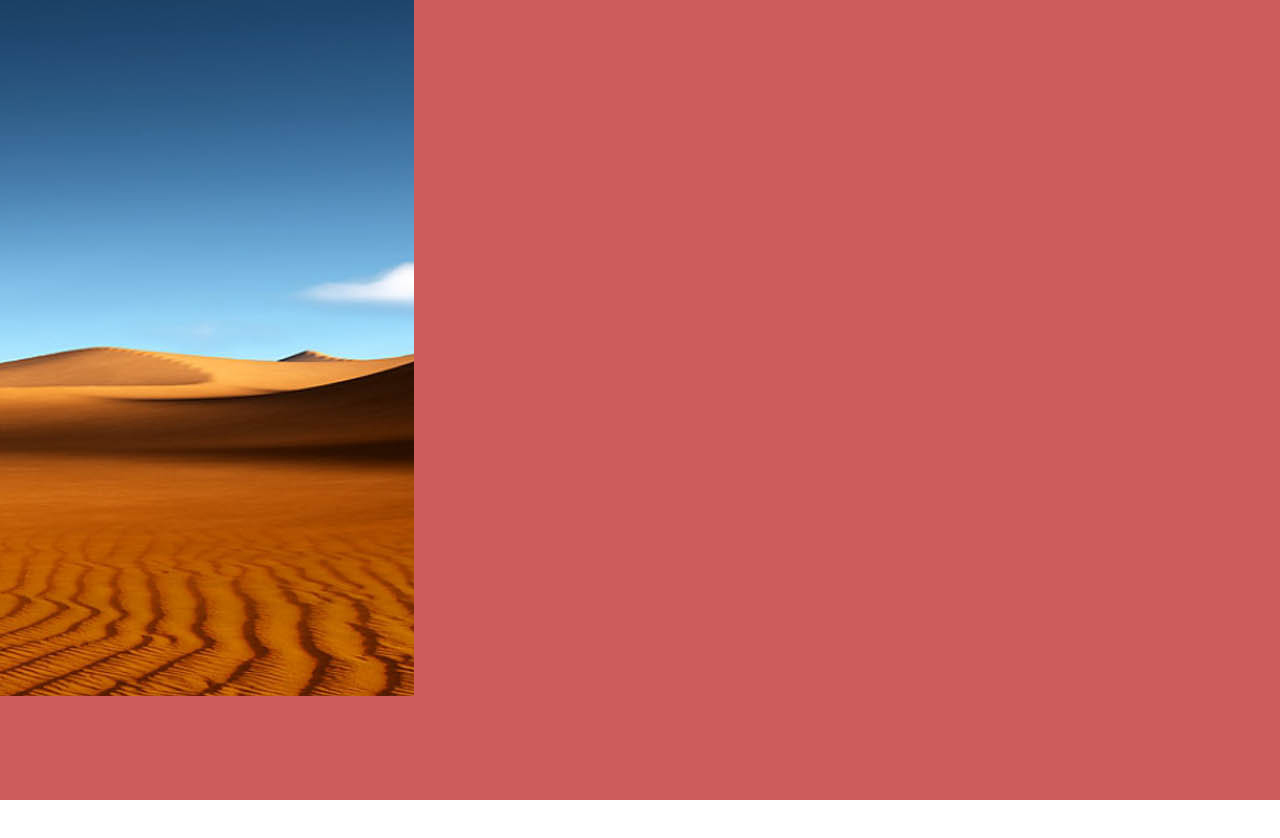
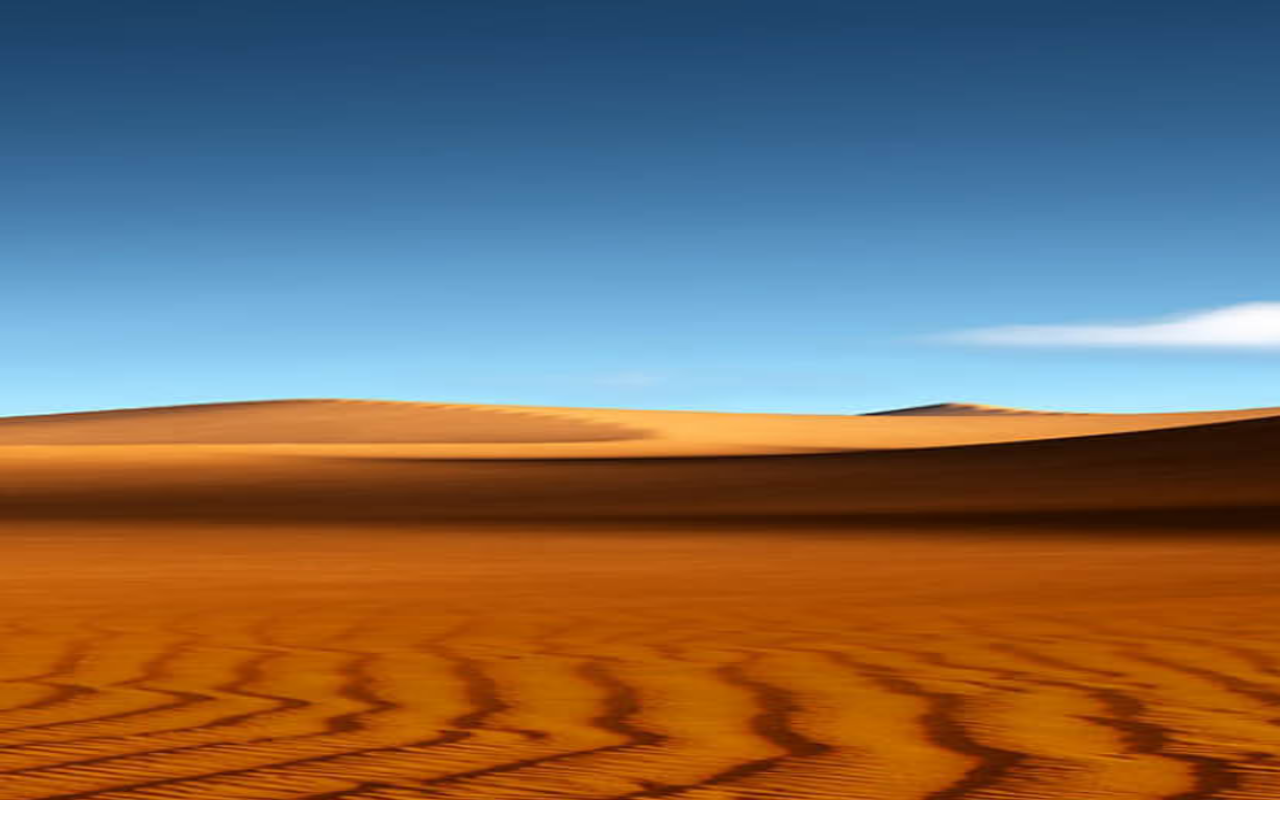
Before and after one commit to itylermcmanus/skrollr, a plain HTML site: page skrollr/index.html in a window 1280 px wide. Shown: the top 838 px of the page. Drawn offline with nearby package versions, Linux system fonts and the light colour scheme.

Commit message:
Add files via upload

```diff
--- a/skrollr/css/main.css
+++ b/skrollr/css/main.css
@@ -34,8 +34,8 @@ img{
 	height: 100%
 }
 #box1{
-width: 414px;
-height: 696px;
+width: 100%;
+	height: 100%;
 background-color:	#dcdcdc;
 position: absolute;
 z-index: 1;
```
